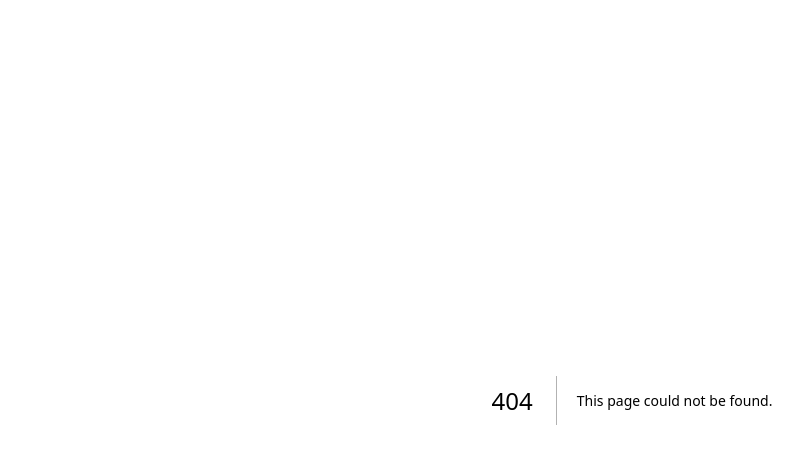
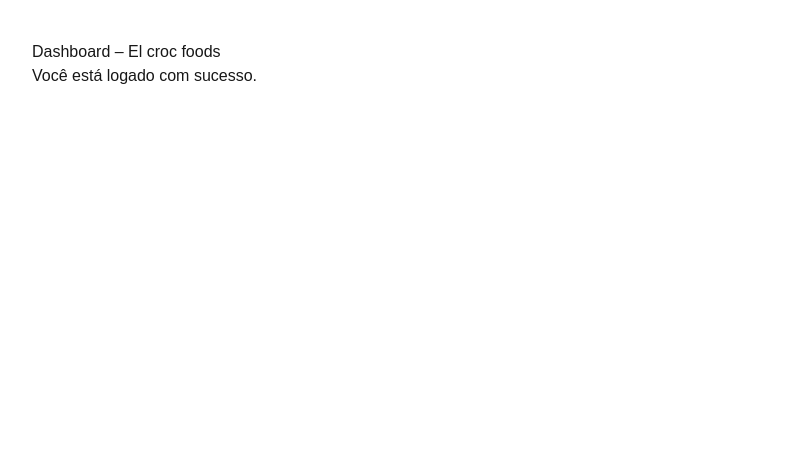
Before and after one commit to lemuellucas22/elcroc-panel, a Next.js app: page /dashboard in a window 1280 px wide. Before the commit this address had no page. Shown: the top 464 px of the page, without its empty margins (8-811 px from the left). Built offline with nearby package versions, Linux system fonts and the light colour scheme.

Commit message:
Criar app/dashboard/page.tsx
Criando dashboard inicial

```diff
--- /dev/null
+++ b/app/dashboard/page.tsx
@@ -0,0 +1,8 @@
+export default function Dashboard() {
+  return (
+    <div style={{ padding: 40 }}>
+      <h1>Dashboard – El croc foods</h1>
+      <p>Você está logado com sucesso.</p>
+    </div>
+  )
+}
```
